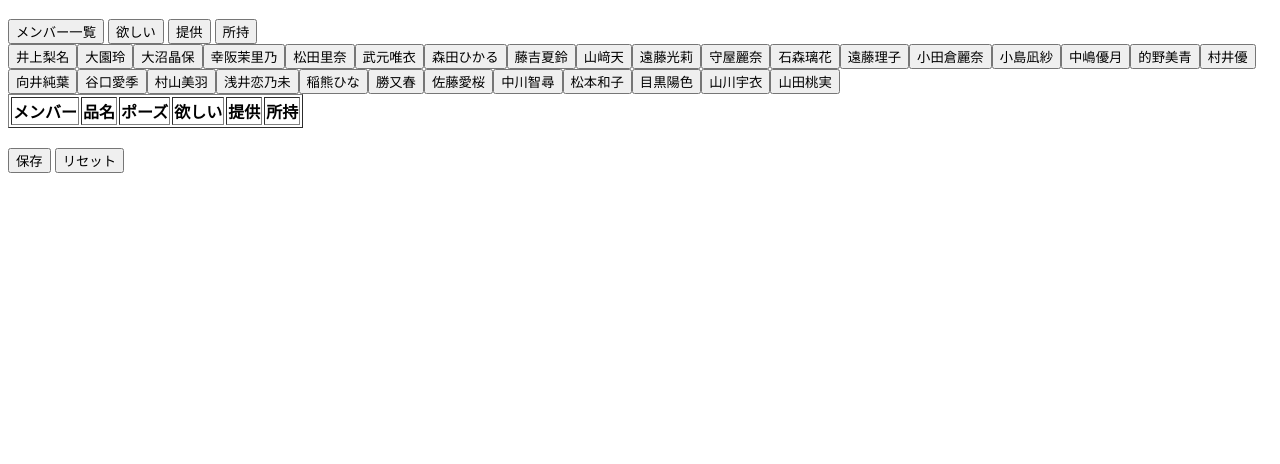
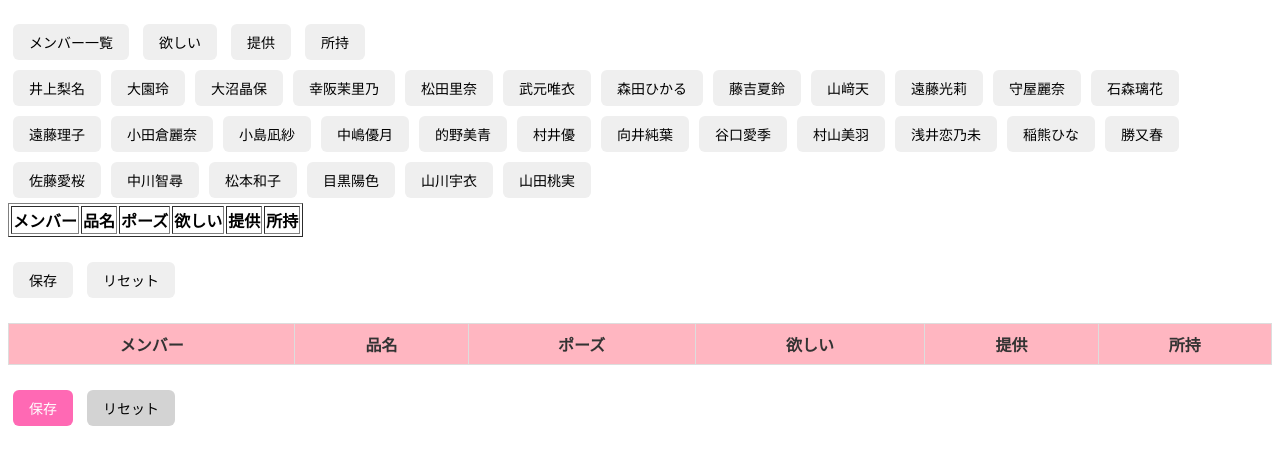
Before and after one commit to atkhbm/sakurazaka-photo, a plain HTML site: page mylist_manage.html in a window 1280 px wide. Shown: the part 70-534 px from the top of the page. Drawn offline with Linux system fonts and the light colour scheme; no server answers.

Commit message:
Add files via upload

```diff
--- a/mylist_manage.html
+++ b/mylist_manage.html
@@ -46,4 +46,23 @@
   <script type="module" src="firebase.js"></script>
   <script type="module" src="js/mylist_manage.js"></script>
 </body>
+<table id="list-table" class="styled-table">
+  <thead>
+    <tr>
+      <th>メンバー</th>
+      <th>品名</th>
+      <th>ポーズ</th>
+      <th>欲しい</th>
+      <th>提供</th>
+      <th>所持</th>
+    </tr>
+  </thead>
+  <tbody></tbody>
+</table>
+
+<div style="margin-top:20px;">
+  <button id="save-btn" class="primary-btn">保存</button>
+  <button id="reset-btn" class="secondary-btn">リセット</button>
+</div>
+
 </html>
--- a/style.css
+++ b/style.css
@@ -12,3 +12,54 @@
 .back-btn:hover {
   background: #a9134a;
 }
+/* テーブル全体 */
+.styled-table {
+  width: 100%;
+  border-collapse: collapse;
+  margin-top: 20px;
+  background-color: #fff0f5; /* 薄いピンク背景 */
+  font-family: "Helvetica Neue", Arial, sans-serif;
+}
+
+.styled-table th,
+.styled-table td {
+  border: 1px solid #ddd;
+  padding: 8px;
+  text-align: center;
+}
+
+.styled-table th {
+  background-color: #ffb6c1; /* 濃いめピンク */
+  color: #333;
+  font-weight: bold;
+}
+
+/* ボタンデザイン */
+button {
+  padding: 8px 16px;
+  margin: 5px;
+  border-radius: 6px;
+  border: none;
+  cursor: pointer;
+  font-size: 14px;
+}
+
+/* 保存ボタン */
+.primary-btn {
+  background-color: #ff69b4; /* 鮮やかなピンク */
+  color: white;
+  transition: background-color 0.3s;
+}
+.primary-btn:hover {
+  background-color: #ff1493; /* 濃いピンク */
+}
+
+/* リセットボタン */
+.secondary-btn {
+  background-color: #d3d3d3; /* グレー */
+  color: black;
+  transition: background-color 0.3s;
+}
+.secondary-btn:hover {
+  background-color: #a9a9a9; /* 濃いグレー */
+}
```
